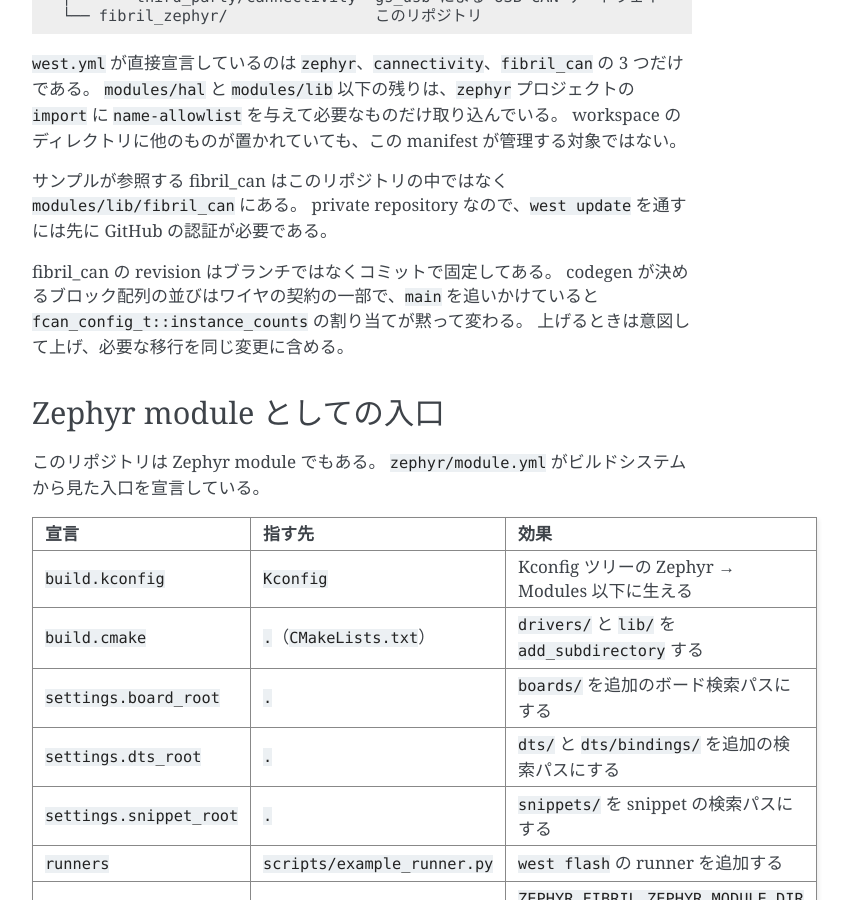
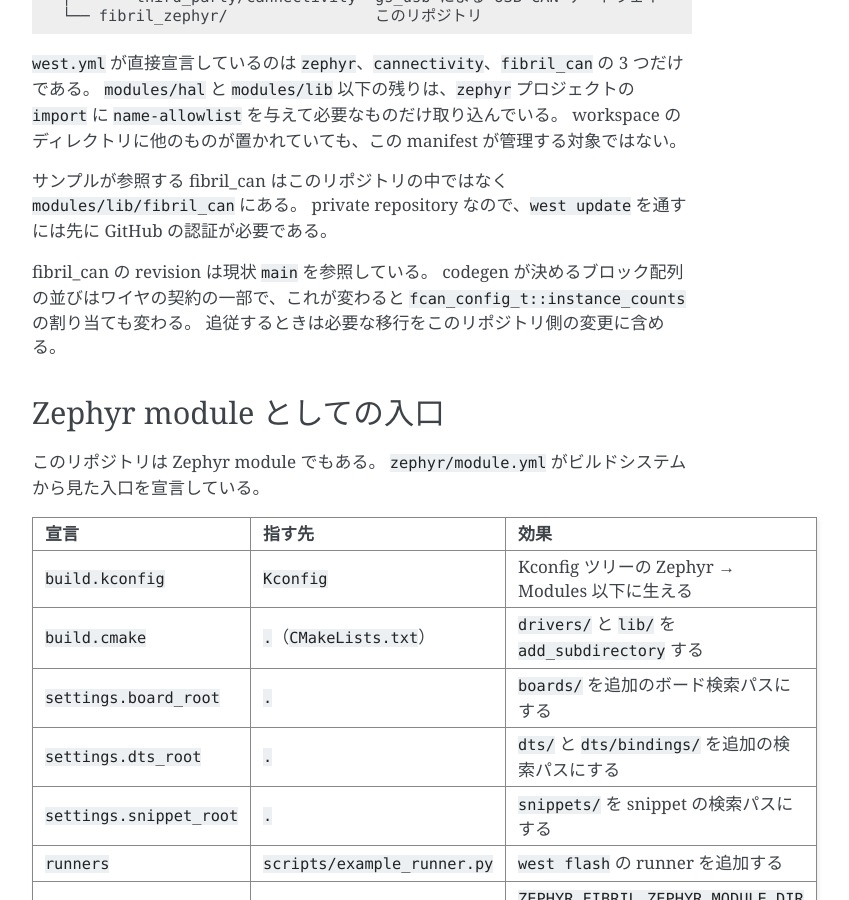
Before and after one commit to ForteFibre/fibril_zephyr, a Sphinx documentation site: the page built from doc/overview.md, in a window 1280 px wide and 900 px high, scrolled down 610 px. Shown: the whole window, without its empty margins (388-1237 px from the left). Built offline with Sphinx 7.4.7, drawn with Linux system fonts in a browser that asks for light colours.

Commit message:
chore(west): fibril_can の参照先を main に戻す
Co-authored-by: f0reachARR <28991730+f0reachARR@users.noreply.github.com>

```diff
--- a/doc/overview.md
+++ b/doc/overview.md
@@ -31,9 +31,9 @@ workspace のディレクトリに他のものが置かれていても、この
 サンプルが参照する fibril_can はこのリポジトリの中ではなく `modules/lib/fibril_can` にある。
 private repository なので、`west update` を通すには先に GitHub の認証が必要である。
 
-fibril_can の revision はブランチではなくコミットで固定してある。
-codegen が決めるブロック配列の並びはワイヤの契約の一部で、`main` を追いかけていると `fcan_config_t::instance_counts` の割り当てが黙って変わる。
-上げるときは意図して上げ、必要な移行を同じ変更に含める。
+fibril_can の revision は現状 `main` を参照している。
+codegen が決めるブロック配列の並びはワイヤの契約の一部で、これが変わると `fcan_config_t::instance_counts` の割り当ても変わる。
+追従するときは必要な移行をこのリポジトリ側の変更に含める。
 
 ## Zephyr module としての入口
 
```
Also changed, not shown: west.yml (+4 -10 lines).
